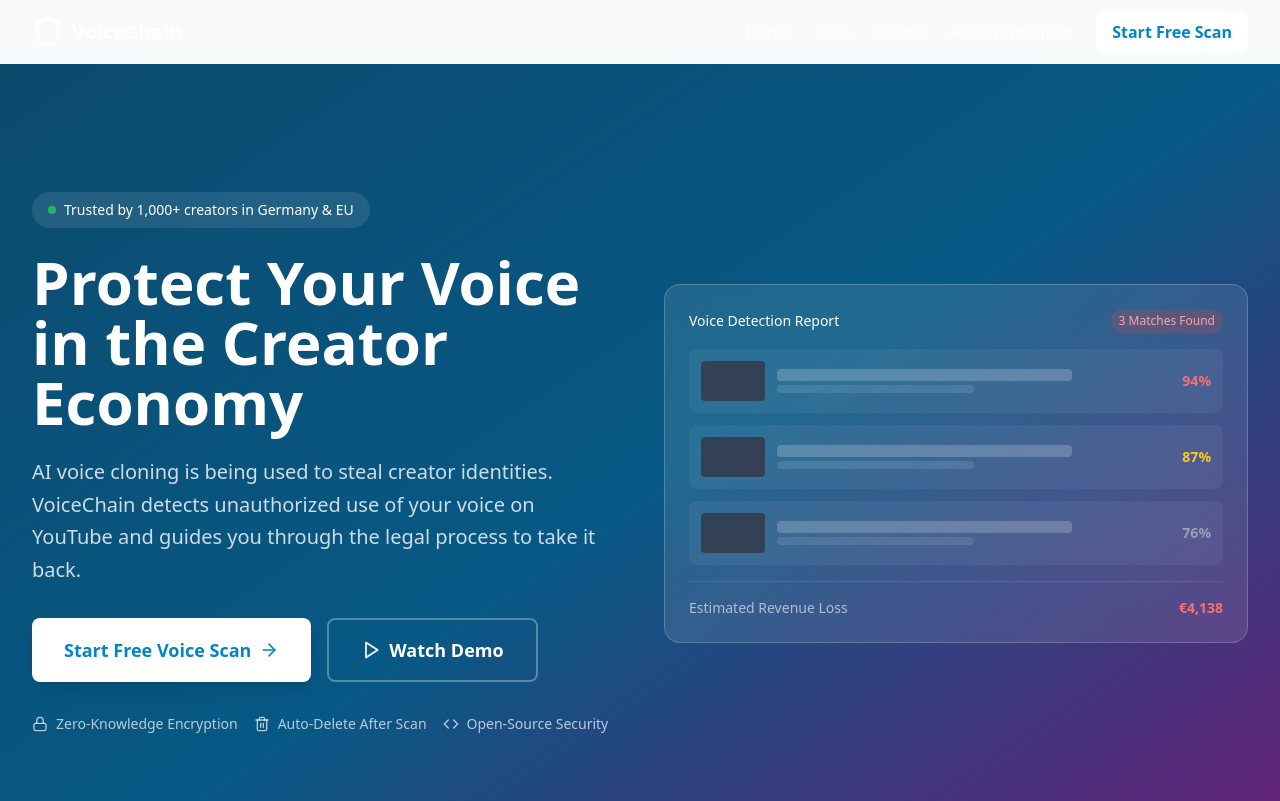
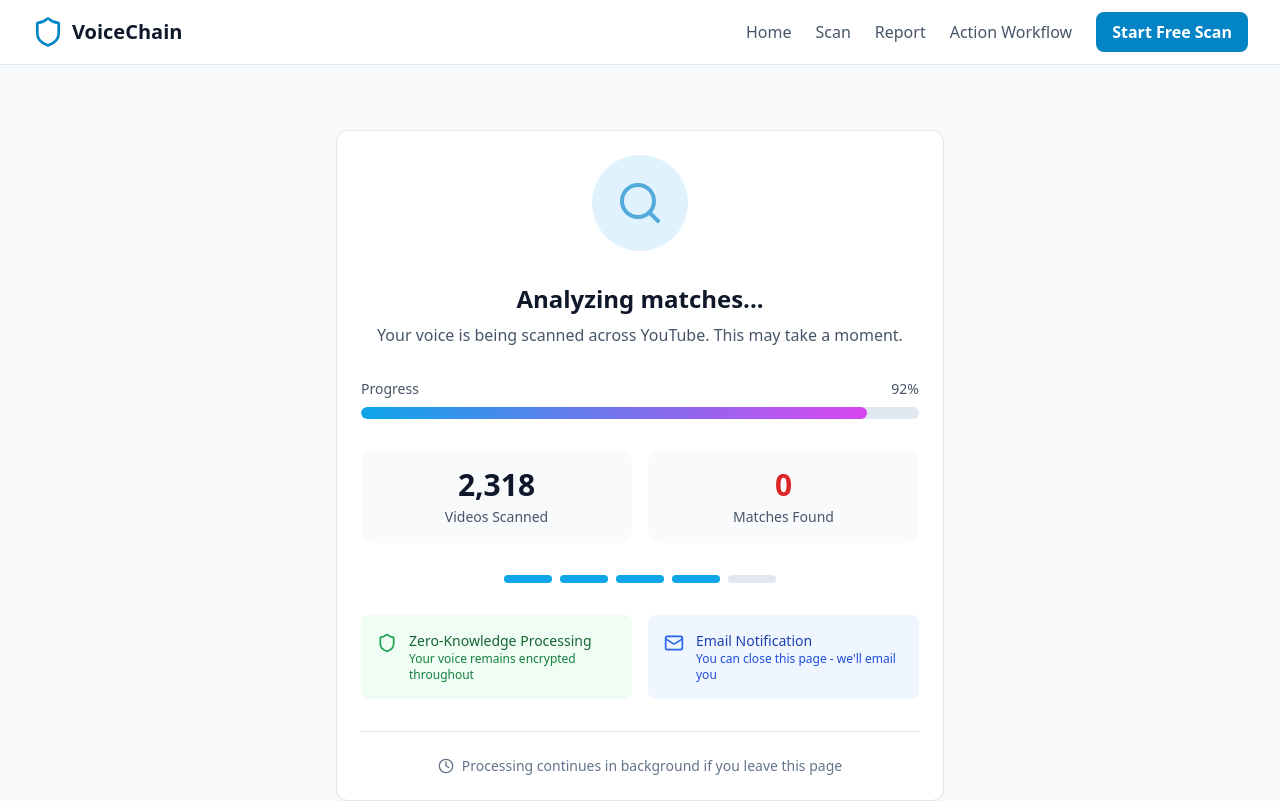
Before and after one commit to charlieliu219/voice-chain, a React (Vite) app: page /#/processing in a window 1280 px wide. Before the commit this address led to /. Shown: the top 801 px of the page. Built offline with nearby package versions, Linux system fonts and the light colour scheme.

Commit message:
deploy with github page

```diff
--- a/src/main.tsx
+++ b/src/main.tsx
@@ -1,13 +1,13 @@
 import React from 'react'
 import ReactDOM from 'react-dom/client'
-import { BrowserRouter } from 'react-router-dom'
+import { HashRouter } from 'react-router-dom'
 import App from './App'
 import './index.css'
 
 ReactDOM.createRoot(document.getElementById('root')!).render(
   <React.StrictMode>
-    <BrowserRouter>
+    <HashRouter>
       <App />
-    </BrowserRouter>
+    </HashRouter>
   </React.StrictMode>,
 )
--- a/src/pages/ActionWorkflowPage.tsx
+++ b/src/pages/ActionWorkflowPage.tsx
@@ -2,7 +2,6 @@
 import { Link } from 'react-router-dom'
 import {
   CheckCircle,
-  Circle,
   ArrowRight,
   ArrowLeft,
   Download,
@@ -15,7 +14,6 @@
   Clock,
   Calendar,
   MessageSquare,
-  Users,
   ChevronDown,
   ChevronUp,
   Star
--- a/src/pages/LandingPage.tsx
+++ b/src/pages/LandingPage.tsx
@@ -9,9 +9,7 @@
   Code,
   CheckCircle,
   ArrowRight,
-  Play,
-  Users,
-  TrendingUp
+  Play
 } from 'lucide-react'
 
 export default function LandingPage() {
--- a/src/pages/MatchDetailPage.tsx
+++ b/src/pages/MatchDetailPage.tsx
@@ -9,7 +9,6 @@
   Calendar,
   Clock,
   CheckCircle,
-  XCircle,
   Plus,
   ThumbsDown
 } from 'lucide-react'
--- a/src/pages/ProcessingPage.tsx
+++ b/src/pages/ProcessingPage.tsx
@@ -19,7 +19,7 @@
     ]
 
     let totalTime = 0
-    stages.forEach((s, i) => {
+    stages.forEach((s) => {
       setTimeout(() => {
         setStage(s.name as typeof stage)
       }, totalTime)
@@ -138,7 +138,7 @@
 
           {/* Stage Indicators */}
           <div className="flex justify-center gap-2 mb-8">
-            {(['encrypting', 'uploading', 'scanning', 'analyzing', 'complete'] as const).map((s, i) => {
+            {(['encrypting', 'uploading', 'scanning', 'analyzing', 'complete'] as const).map((s) => {
               const stages = ['encrypting', 'uploading', 'scanning', 'analyzing', 'complete']
               const currentIndex = stages.indexOf(stage)
               const stageIndex = stages.indexOf(s)
--- a/src/pages/ReportPage.tsx
+++ b/src/pages/ReportPage.tsx
@@ -7,7 +7,6 @@
   Eye,
   Calendar,
   ExternalLink,
-  CheckSquare,
   Download,
   Filter,
   ArrowRight,
--- a/src/pages/UploadPage.tsx
+++ b/src/pages/UploadPage.tsx
@@ -34,7 +34,7 @@
   // Recording refs
   const mediaRecorderRef = useRef<MediaRecorder | null>(null)
   const chunksRef = useRef<Blob[]>([])
-  const recordingIntervalRef = useRef<NodeJS.Timeout | null>(null)
+  const recordingIntervalRef = useRef<ReturnType<typeof setInterval> | null>(null)
   const audioRef = useRef<HTMLAudioElement | null>(null)
   const streamRef = useRef<MediaStream | null>(null)
 
--- a/vite.config.ts
+++ b/vite.config.ts
@@ -3,4 +3,5 @@
 
 export default defineConfig({
   plugins: [react()],
+  base: '/voice-chain/',
 })
```
Also changed, not shown: 1 other file (tests, documents, lock files or other folders).
